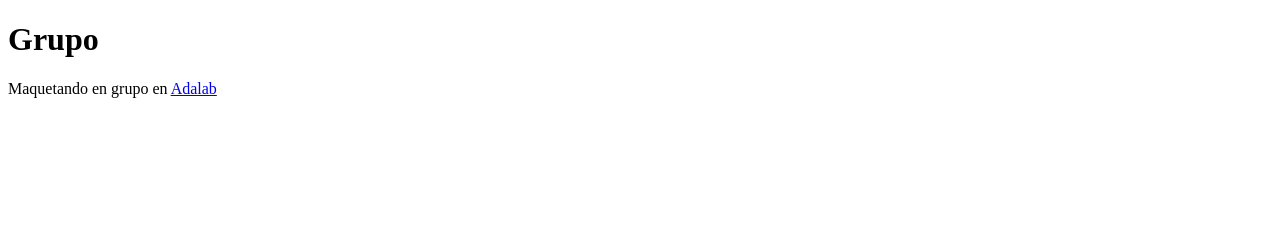
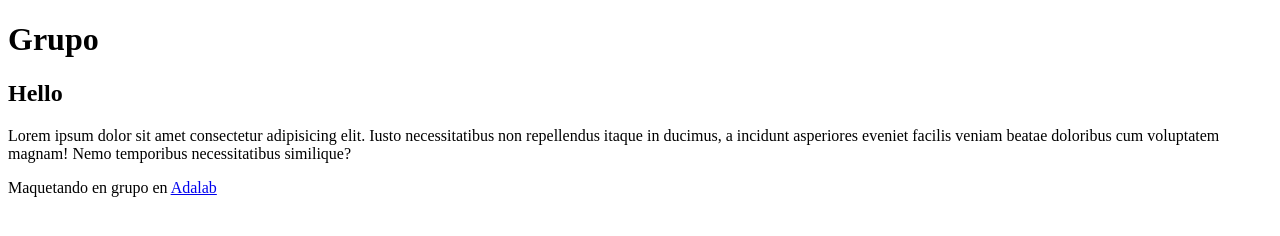
Before and after one commit to lauraflorez520/Hola2, a plain HTML site: page index.html in a window 1280 px wide. Drawn offline with Linux system fonts and the light colour scheme.

Commit message:
P de contenido

```diff
--- a/index.html
+++ b/index.html
@@ -11,7 +11,12 @@
     </header>
     <main>
         <secion class="motivacion"></secion>
-        <secion class="contenido"></secion>
+        <secion class="contenido">
+            <h2>
+                Hello
+            </h2>
+            <p>Lorem ipsum dolor sit amet consectetur adipisicing elit. Iusto necessitatibus non repellendus itaque in ducimus, a incidunt asperiores eveniet facilis veniam beatae doloribus cum voluptatem magnam! Nemo temporibus necessitatibus similique?</p>
+        </secion>
     </main>
     <footer>
         <p>Maquetando en grupo en <a href="http://adalab.es">Adalab</a></p>
```
